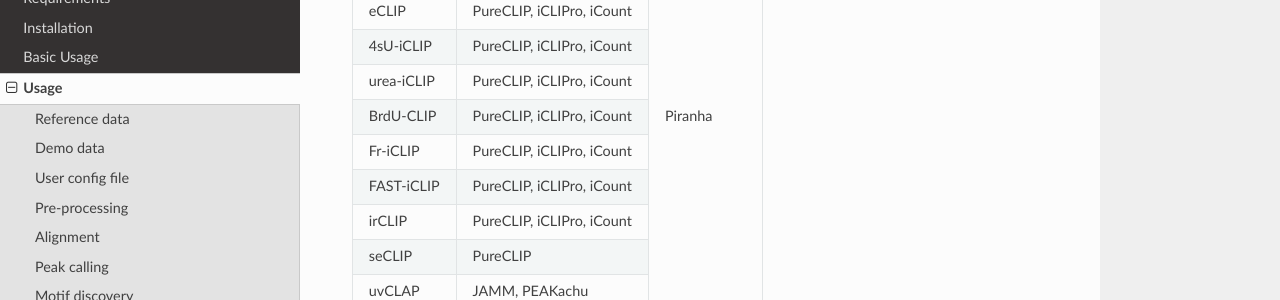
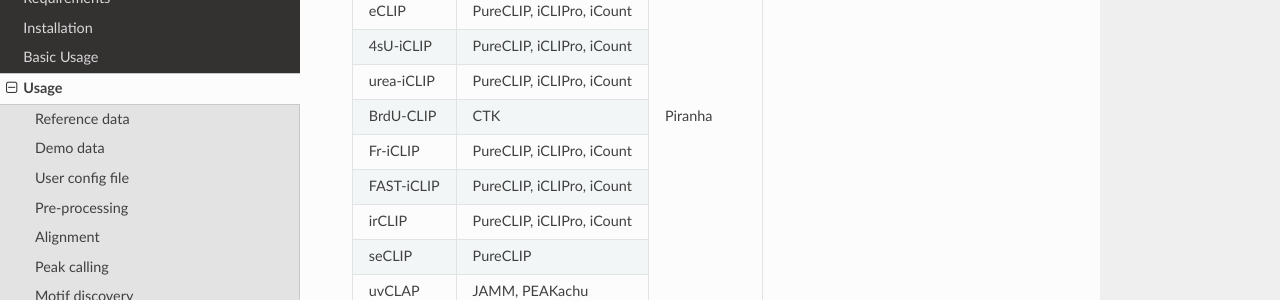
Before and after one commit to zwhbio2017/clipipe_docs, an MkDocs documentation site: the page built from docs/4_usage.md, in a window 1280 px wide and 900 px high, scrolled down 2219 px. Shown: the part 151-451 px from the top of the window. Built offline with MkDocs 1.6.1, drawn with Linux system fonts in a browser that asks for light colours; nearby versions of some CDN libraries; some of the changed text lies outside the part shown.

Commit message:
Update 4_usage.md

```diff
--- a/docs/4_usage.md
+++ b/docs/4_usage.md
@@ -145,7 +145,7 @@ CLIPipe provides multiple peak calling methods for identifying recurring fragmen
     </tr>
     <tr>
         <td>BrdU-CLIP</td>
-        <td>PureCLIP, iCLIPro,  iCount</td>
+        <td>CTK</td>
     </tr>
     <tr>
         <td>Fr-iCLIP</td>
```
Also changed, not shown: other parts of docs/4_usage.md (+0 -1 lines).
